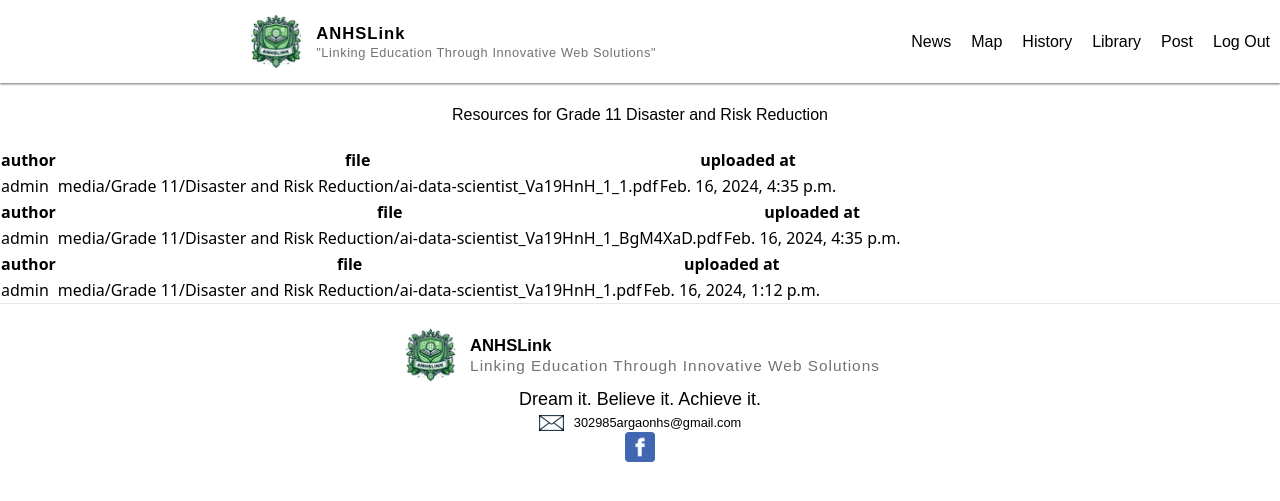
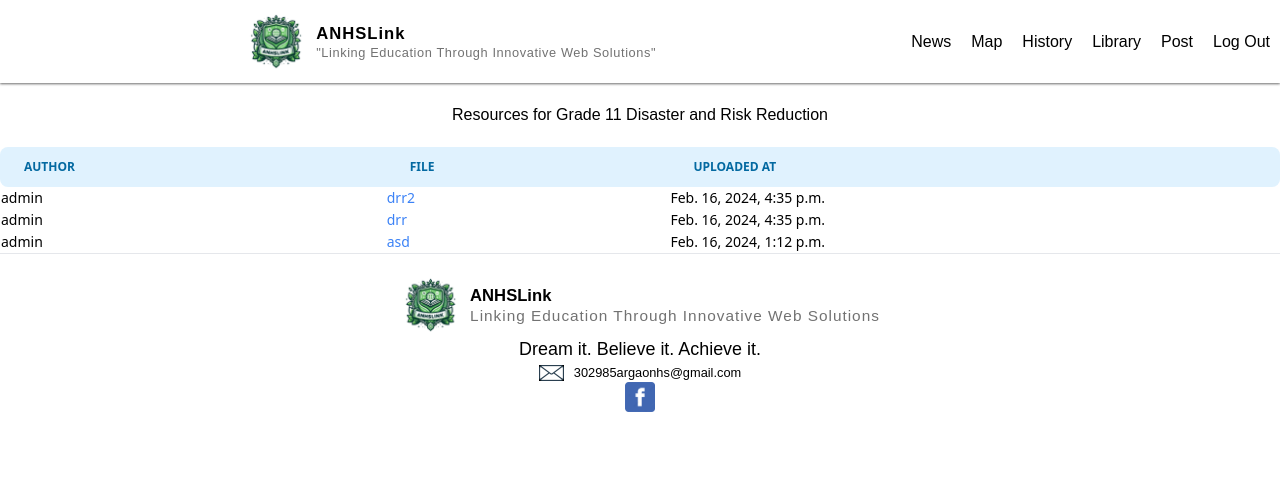
Before and after one commit to Cozyx213/ANHSLINK2, a Django app: a page that uses main/templates/main/resource.html in a window 1280 px wide. Shown: the top 501 px of the page. Run offline with Django 4.2, Linux system fonts and the light colour scheme; data comes from the database, SQL or seed files in the repository; both versions use the stored data as it was after the commit.

Commit message:
mostly added designs

```diff
--- a/authentication/static/css/main.css
+++ b/authentication/static/css/main.css
@@ -750,6 +750,16 @@ video {
   border-radius: 0.75rem;
 }
 
+.rounded-e-lg {
+  border-start-end-radius: 0.5rem;
+  border-end-end-radius: 0.5rem;
+}
+
+.rounded-s-lg {
+  border-start-start-radius: 0.5rem;
+  border-end-start-radius: 0.5rem;
+}
+
 .border {
   border-width: 1px;
 }
@@ -829,6 +839,11 @@ video {
 .bg-red-100 {
   --tw-bg-opacity: 1;
   background-color: rgb(254 226 226 / var(--tw-bg-opacity));
+}
+
+.bg-sky-100 {
+  --tw-bg-opacity: 1;
+  background-color: rgb(224 242 254 / var(--tw-bg-opacity));
 }
 
 .bg-white {
@@ -924,10 +939,6 @@ video {
   padding-bottom: 0.75rem;
 }
 
-.pb-3 {
-  padding-bottom: 0.75rem;
-}
-
 .pb-4 {
   padding-bottom: 1rem;
 }
@@ -984,6 +995,11 @@ video {
 .text-xl {
   font-size: 1.25rem;
   line-height: 1.75rem;
+}
+
+.text-xs {
+  font-size: 0.75rem;
+  line-height: 1rem;
 }
 
 .font-bold {
@@ -1077,6 +1093,21 @@ video {
 .text-red-700 {
   --tw-text-opacity: 1;
   color: rgb(185 28 28 / var(--tw-text-opacity));
+}
+
+.text-sky-500 {
+  --tw-text-opacity: 1;
+  color: rgb(14 165 233 / var(--tw-text-opacity));
+}
+
+.text-sky-700 {
+  --tw-text-opacity: 1;
+  color: rgb(3 105 161 / var(--tw-text-opacity));
+}
+
+.text-sky-900 {
+  --tw-text-opacity: 1;
+  color: rgb(12 74 110 / var(--tw-text-opacity));
 }
 
 .text-white {
@@ -1267,6 +1298,10 @@ video {
   }
 }
 
+.rtl\:text-right:where([dir="rtl"], [dir="rtl"] *) {
+  text-align: right;
+}
+
 @media (prefers-color-scheme: dark) {
   .dark\:border-green-600 {
     --tw-border-opacity: 1;
@@ -1278,9 +1313,19 @@ video {
     background-color: rgb(21 128 61 / var(--tw-bg-opacity));
   }
 
+  .dark\:bg-sky-700 {
+    --tw-bg-opacity: 1;
+    background-color: rgb(3 105 161 / var(--tw-bg-opacity));
+  }
+
   .dark\:text-green-400 {
     --tw-text-opacity: 1;
     color: rgb(74 222 128 / var(--tw-text-opacity));
+  }
+
+  .dark\:text-sky-400 {
+    --tw-text-opacity: 1;
+    color: rgb(56 189 248 / var(--tw-text-opacity));
   }
 
   .dark\:text-white {
--- a/authentication/static/js/library.js
+++ b/authentication/static/js/library.js
@@ -36,7 +36,7 @@ document.addEventListener('DOMContentLoaded', event => {
         { text: "Basic Calculus", value: "Basic Calculus" },
         { text: "Gen Biology 2", value: "Gen Biology 2" },
         { text: "Disciplines and Ideas in Applied Social Sciences", value: "Discipline and Ideas in Applied Social Sciences" },
-        { text: "Creative Writing/ Malikhaing Pagsulat", value: "Creative Writing/ Malikhaing Pagsulat" },
+        { text: "Creative Writing, Malikhaing Pagsulat", value: "Creative Writing, Malikhaing Pagsulat" },
     ]
 
 
--- a/main/templates/main/library.html
+++ b/main/templates/main/library.html
@@ -284,8 +284,8 @@
                     data-grade="HUMSS">HUMSS</button>
                 <!-- HUMSS SUBS -->
                 <div id="HUMSS" class="grade-subjects w-full h-48 p-4 hidden space-y-4">
-                    <a href="show_resource/Grade 11/Creative Writing/ Malikhaing Pagsulat">
-                        <p>Creative Writing/ Malikhaing Pagsulat</p>
+                    <a href="show_resource/Grade 11/Creative Writing, Malikhaing Pagsulat">
+                        <p>Creative Writing, Malikhaing Pagsulat</p>
                     </a>
                     <a href="show_resource/Grade 11/Disciplines and Ideas in the Applied Sciences">
                         <p>Disciplines and Ideas in the Applied Sciences</p>
--- a/main/templates/main/resource.html
+++ b/main/templates/main/resource.html
@@ -2,47 +2,64 @@
 {% load static %}
 
 {% block body %}
-<div class="text-center p-5"><p>Resources for {{grade}} {{subject}}</p></div>
+<div class="text-center p-5">
+    <p>Resources for {{grade}} {{subject}}</p>
+</div>
 
 
-{% for resource in resources %}
 
-<table>
+
+
+<div class="relative overflow-x-auto">
+
+    <table class="w-full text-sm text-left rtl:text-right text-black-500 dark:text-black-400 ">
+
+        <thead class="text-xs text-sky-700 uppercase bg-sky-100 dark:bg-sky-700 dark:text-sky-400">
             <tr>
-        <th>
-            author
+                <th scope="col" class="px-6 py-3 rounded-s-lg">
+                    Author
                 </th>
-        <th>
-            file
+                <th scope="col" class="px-6 py-3">
+                    File
                 </th>
-        <th>
-            uploaded at
+                <th scope="col" class="px-6 py-3 rounded-e-lg">
+                    Uploaded at
                 </th>
             </tr>
+        </thead>
 
+        <tbody>
+            {% for resource in resources %}
             <tr>
                 <td>
                     {{resource.author}}
                 </td>
                 <td>
-
-            <a href="{% url 'download' uuid=resource.uuid %}">{{ resource.file }}</a>
-
-
+                    <a href="{% url 'download' uuid=resource.uuid %}" class="text-blue-500">{{ resource.name }}</a>
                 </td>
                 <td>
                     {{resource.uploaded_at}}
                 </td>
 
             </tr>
-</table>
-
 
             {% empty %}
-<div class="flex align-middle min-h-screen"><p class="m-3 text-center align-text-bottom text-gray-500">No resources yet. You can be the first one to upload in this directory!</p></div>
+            <div class="flex align-middle min-h-screen">
+                <p class="m-3 text-center align-text-bottom text-sky-500">No resources yet. You can be the first one to
+                    upload in
+                    this directory!</p>
+            </div>
 
 
             {%endfor%}
 
+        </tbody>
+
+    </table>
+</div>
+
+
+
+
 
 {% endblock %}
```
Also changed, not shown: db.sqlite3, main/models.py (line endings or trailing spaces), 2 other files. Lines whose indentation alone changed are shown as unchanged.
